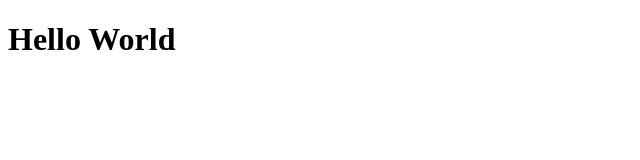
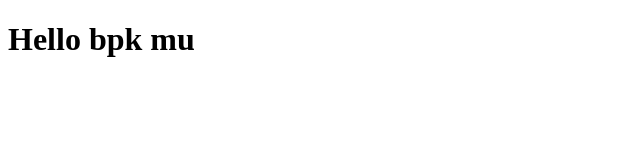
Before and after one commit to TheodorusLimbong/new, a plain HTML site: page index.html in a window 1280 px wide. Shown: the full height of the page, 0-640 px from the left. Drawn offline with Linux system fonts and the light colour scheme.

Commit message:
update working

```diff
--- a/index.html
+++ b/index.html
@@ -7,6 +7,6 @@
     <title>Document</title>
 </head>
 <body>
-    <h1> Hello World </h1>
+    <h1> Hello bpk mu</h1>
 </body>
 </html>
```
